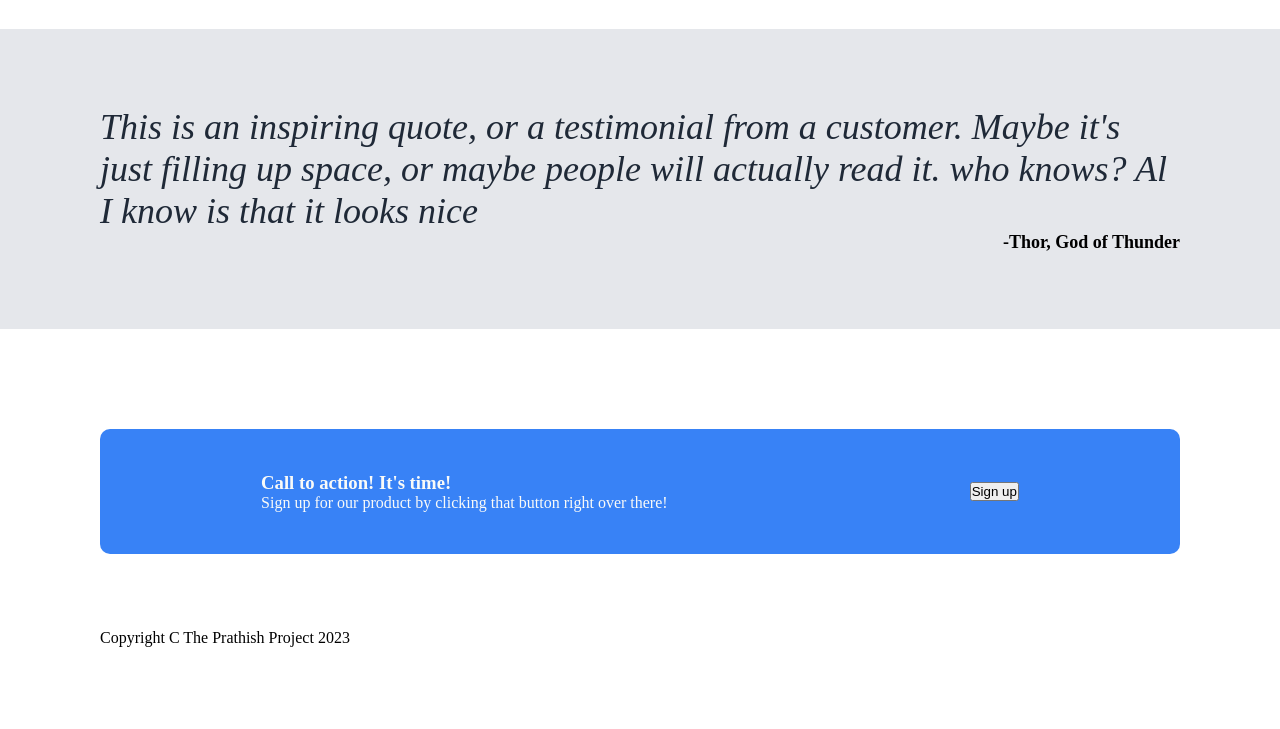
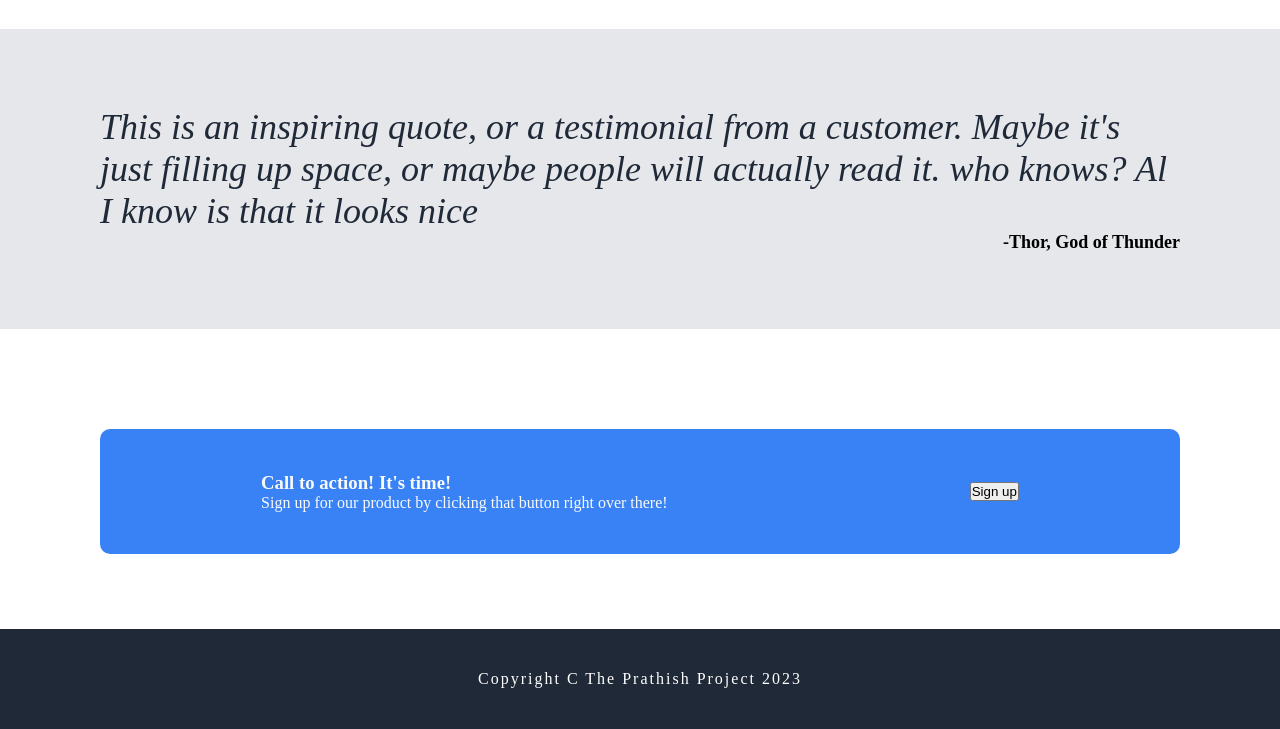
Before and after one commit to Prathish-Reddy/The-Journey, a plain HTML site: page index.html in a window 1280 px wide. Shown: the part 831-1560 px from the top of the page. Before the commit the page ends 1478 px from the top, so only its background shows below. Drawn offline with Linux system fonts and the light colour scheme.

Commit message:
Add styling to footer

```diff
--- a/style.css
+++ b/style.css
@@ -151,25 +151,39 @@ header {
     justify-content: center;
 }
 
-.action{
+.action {
     height: 300px;
     padding: 100px;
 }
 
-.action .container{
+.action .container {
     height: 125px;
     background-color: #3882f6;
     border-radius: 10px;
     color: #f9faf8;
 }
 
-.action .container .sub-container h3{
+.action .container .sub-container h3 {
     font-weight: bold;
 
 }
 
-.action .container{
+.action .container {
     display: flex;
     justify-content: space-around;
     align-items: center;
 }
+
+.footer{
+    height: 100px;
+    background-color: #1f2937;
+    color: #fff;
+    display: flex;
+}
+
+.footer .container{
+    display: flex;
+    justify-content: center;
+    align-items: center;
+    letter-spacing: 2px;
+}
```
